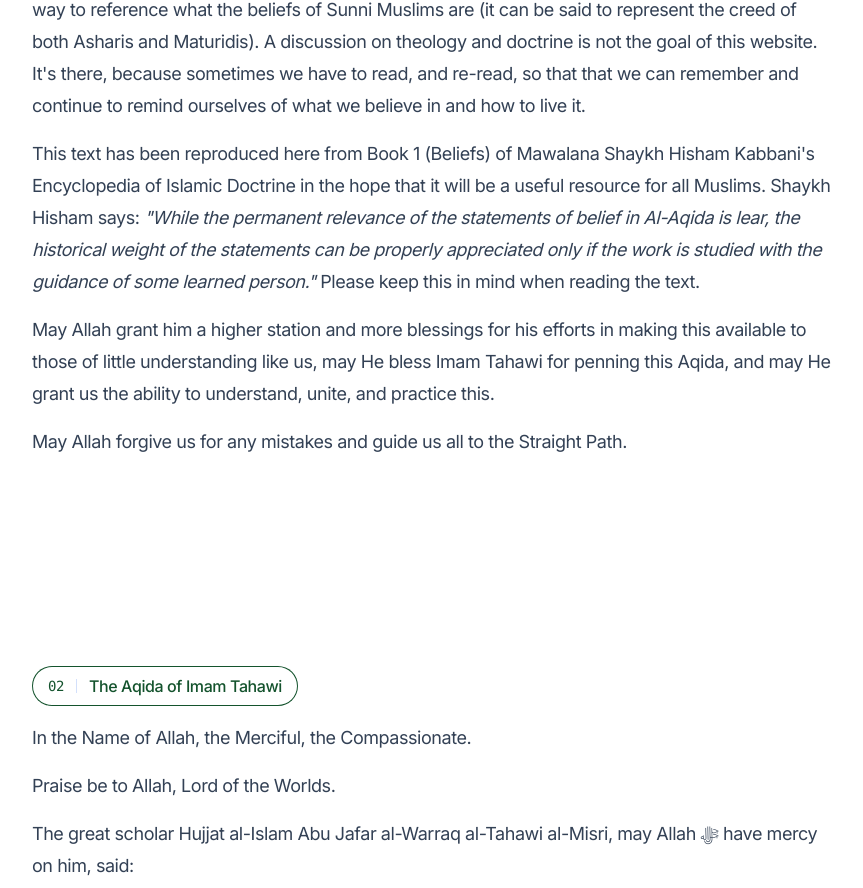
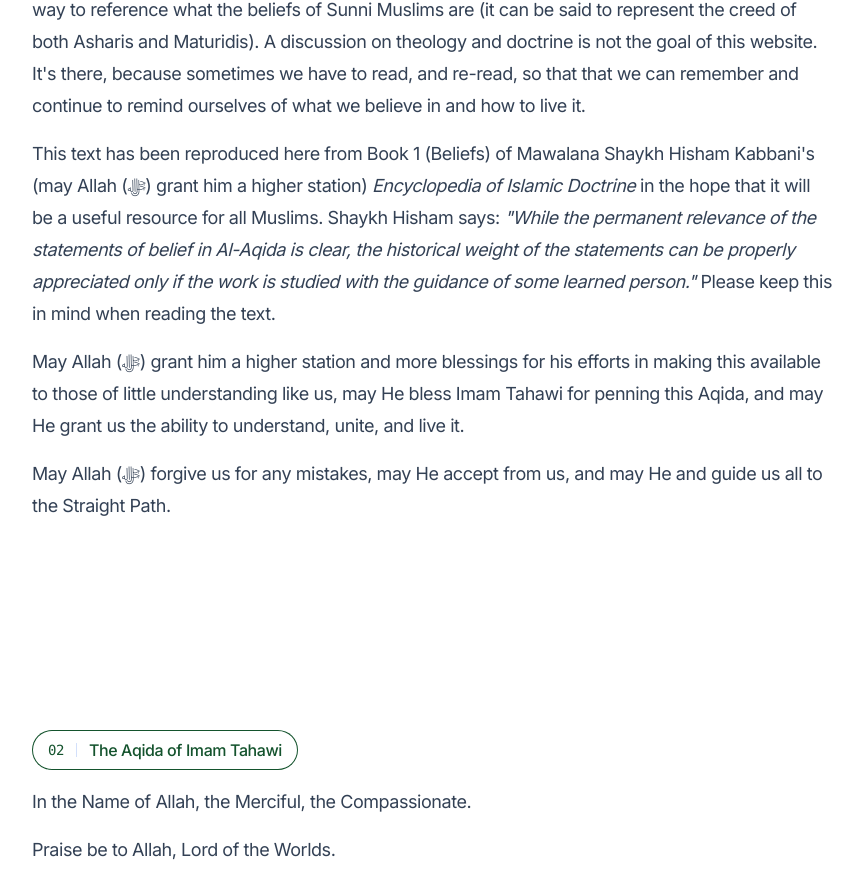
Before and after one commit to qridwan/alaqida.com, a Next.js app: page / in a window 1280 px wide. Shown: the part 1254-2142 px from the top of the page, without its empty margins (208-1071 px from the left). Built offline with nearby package versions, Linux system fonts and the light colour scheme; a web font is replaced by a local one.

Commit message:
Correct a few typos

```diff
--- a/src/components/Introduction.tsx
+++ b/src/components/Introduction.tsx
@@ -32,19 +32,18 @@ export function Introduction() {
           sometimes we have to read, and re-read, so that that we can remember and continue to remind ourselves of what we believe in and how to live it.
         </p>
         <p className="mt-4">
-          This text has been reproduced here from Book 1 (Beliefs) of Mawalana Shaykh Hisham Kabbani&apos;s
-          Encyclopedia of Islamic Doctrine in the hope that it will be a useful resource for all Muslims. Shaykh
-          Hisham says: <i>&quot;While the permanent relevance of the statements of belief in Al-Aqida is lear, the historical
+          This text has been reproduced here from Book 1 (Beliefs) of Mawalana Shaykh Hisham Kabbani&apos;s (may Allah (ﷻ) grant him a higher station) <i>Encyclopedia of Islamic Doctrine</i> in the hope that it will be a useful resource for all Muslims. Shaykh
+          Hisham says: <i>&quot;While the permanent relevance of the statements of belief in Al-Aqida is clear, the historical
           weight of the statements can be properly appreciated only if the work is studied with the guidance of some
           learned person.&quot;</i> Please keep this in mind when reading the text.
         </p>
         <p className="mt-4">
-          May Allah grant him a higher station and more blessings for his efforts in making this available
+          May Allah (ﷻ) grant him a higher station and more blessings for his efforts in making this available
           to those of little understanding like us, may He bless Imam Tahawi for penning this Aqida, and may
-          He grant us the ability to understand, unite, and practice this.
+          He grant us the ability to understand, unite, and live it.
         </p>
         <p className="mt-4">
-          May Allah forgive us for any mistakes and guide us all to the Straight Path.
+          May Allah (ﷻ) forgive us for any mistakes, may He accept from us, and may He and guide us all to the Straight Path.
         </p>
       </Container>
     </section>
```
Also changed, not shown: 3 other files (tests, documents, lock files or other folders).
